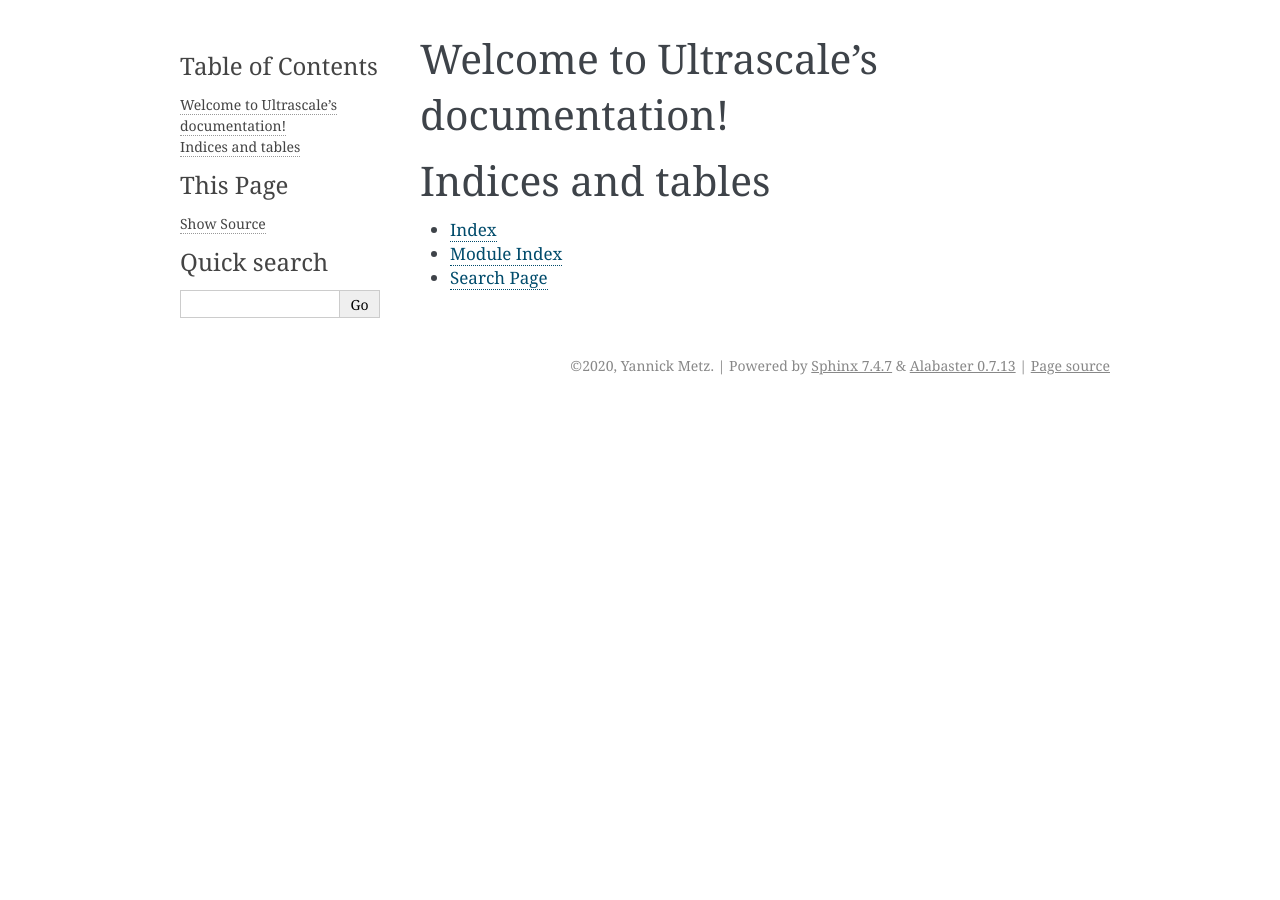
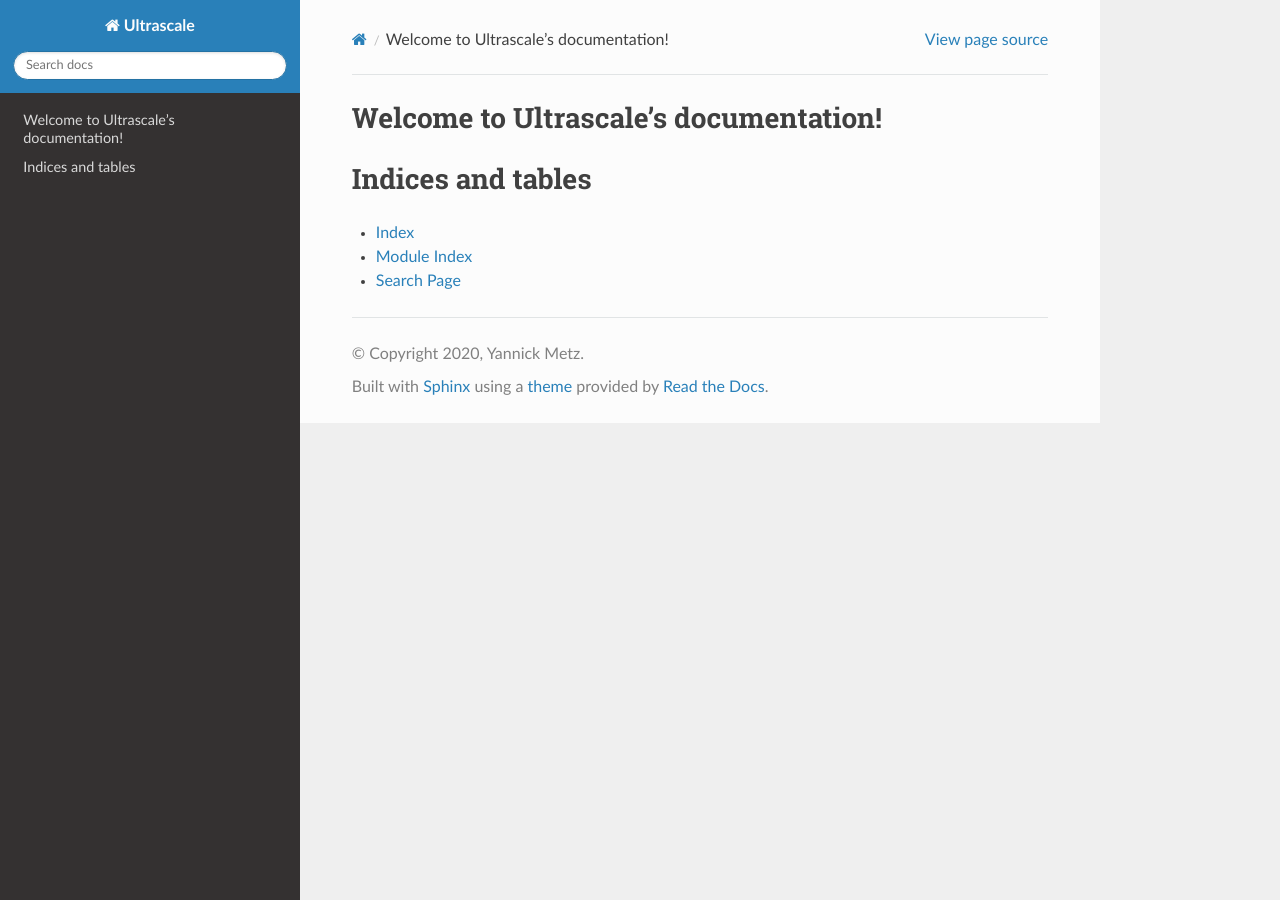
Before and after one commit to ymetz/ultrascale, a Sphinx documentation site: the page built from docs/source/index.rst, in a window 1280 px wide. Built offline with Sphinx 7.4.7 and the Read the Docs theme 2.0.0, drawn with Linux system fonts in a browser that asks for light colours.

Commit message:
added theme

```diff
--- a/docs/source/conf.py
+++ b/docs/source/conf.py
@@ -30,7 +30,7 @@ release = '0.0.1'
 # Add any Sphinx extension module names here, as strings. They can be
 # extensions coming with Sphinx (named 'sphinx.ext.*') or your custom
 # ones.
-extensions = ['recommonmark'
+extensions = ['recommonmark', 'sphinx_rtd_theme'
 ]
 
 # Add any paths that contain templates here, relative to this directory.
@@ -47,7 +47,7 @@ exclude_patterns = []
 # The theme to use for HTML and HTML Help pages.  See the documentation for
 # a list of builtin themes.
 #
-html_theme = 'alabaster'
+html_theme = 'sphinx_rtd_theme'
 
 # Add any paths that contain custom static files (such as style sheets) here,
 # relative to this directory. They are copied after the builtin static files,
```
